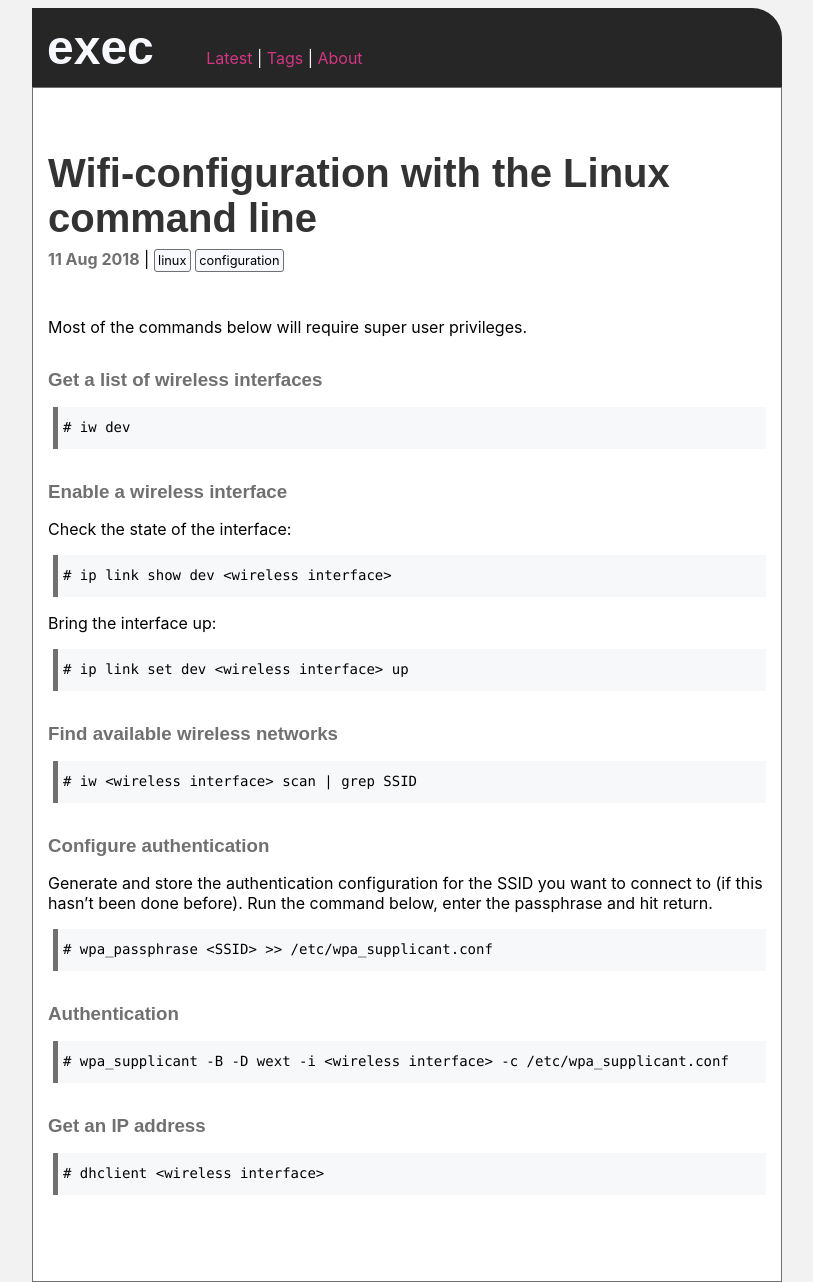
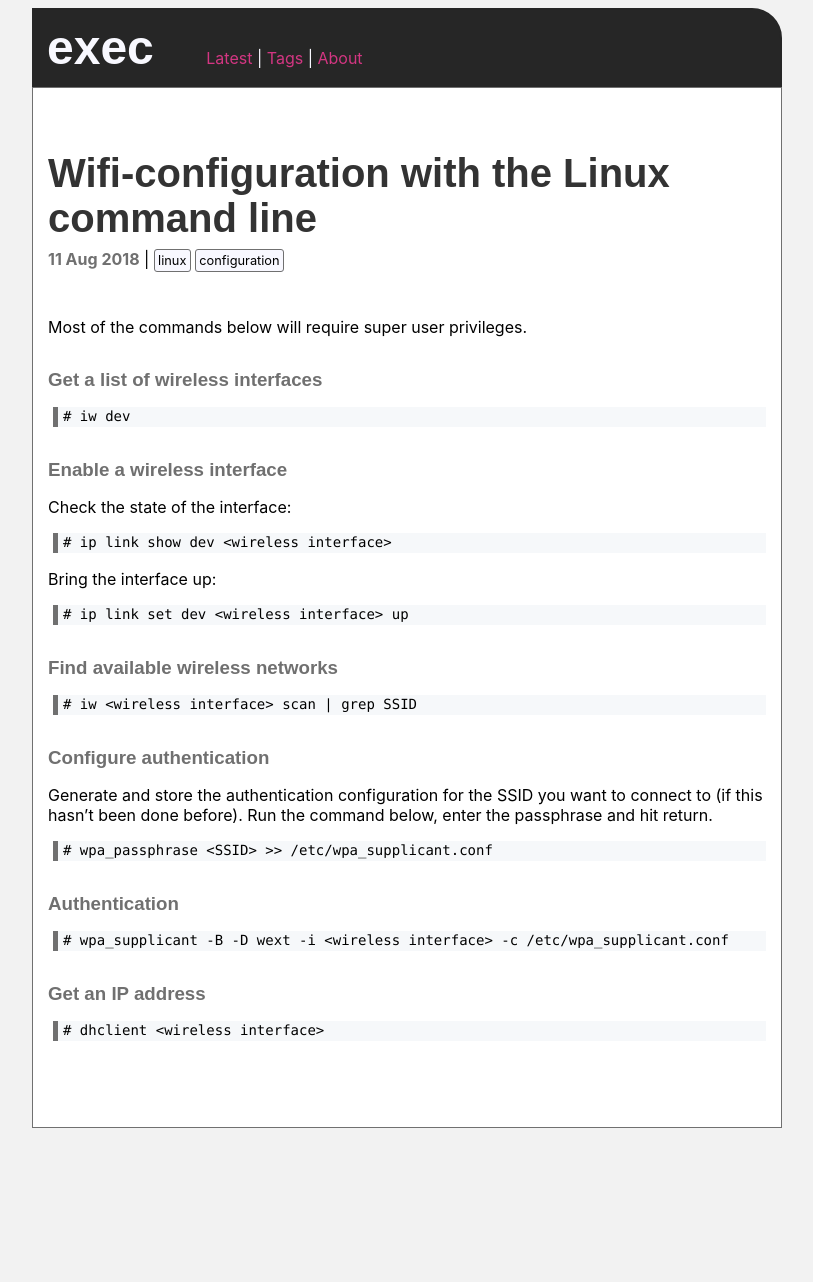
Before and after one commit to execas/execas.github.io, a Jekyll site: the page built from _posts/2018-08-11-wifi-configuration-with-the-linux-command-line.md, in a window 1280 px wide. Shown: the whole page, without its empty margins (233-1046 px from the left). Built offline with Jekyll 4.4.1, drawn with Linux system fonts in a browser that asks for light colours; after the commit the page ends 1128 px from its top, so only the background shows below that.

Commit message:
Update execas.css

```diff
--- a/css/execas.css
+++ b/css/execas.css
@@ -29,8 +29,8 @@ pre {
      background-color: #f6f8fa;
      margin-left:5px;
      padding-left: 5px;
-     padding-bottom: 12px;
-     padding-top: 12px;
+     padding-bottom: 1px;
+     padding-top: 1px;
      border-left: 5px solid #707070;
      white-space: pre;
      color:#000000;
```
